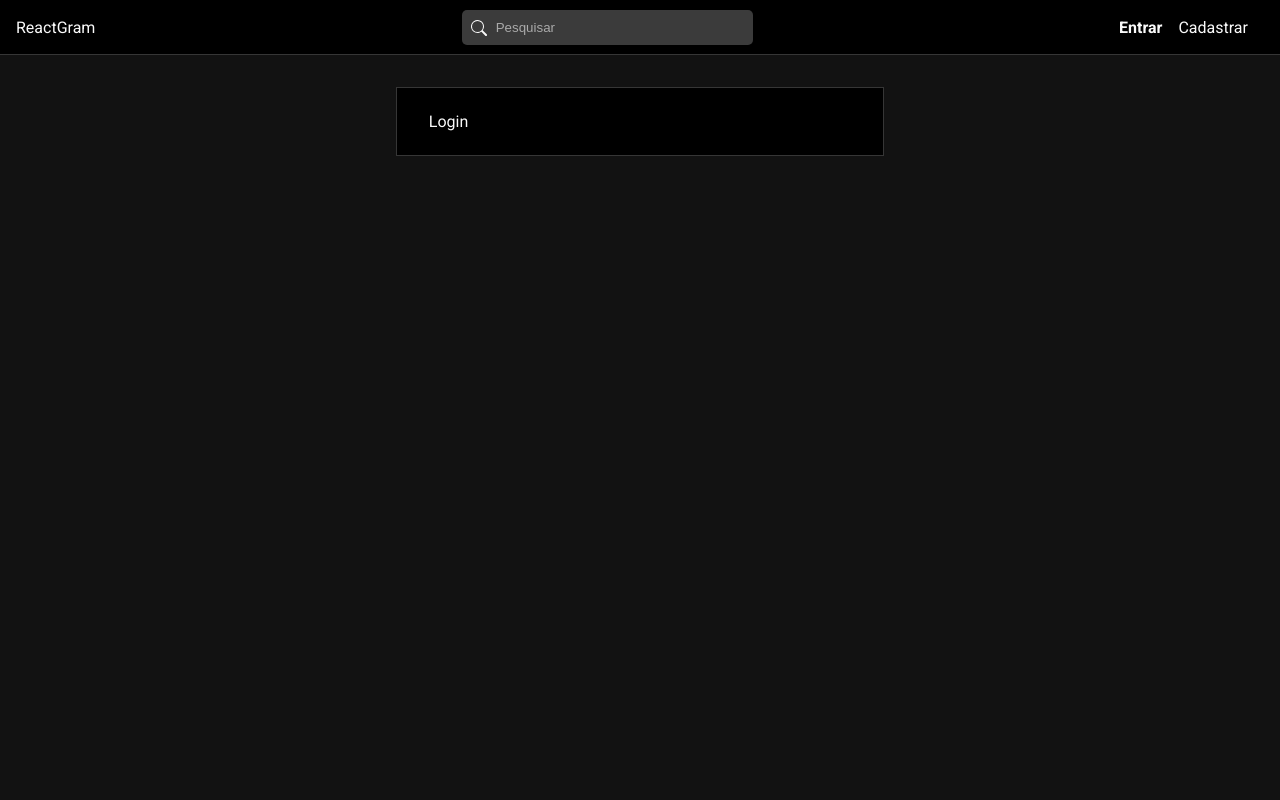
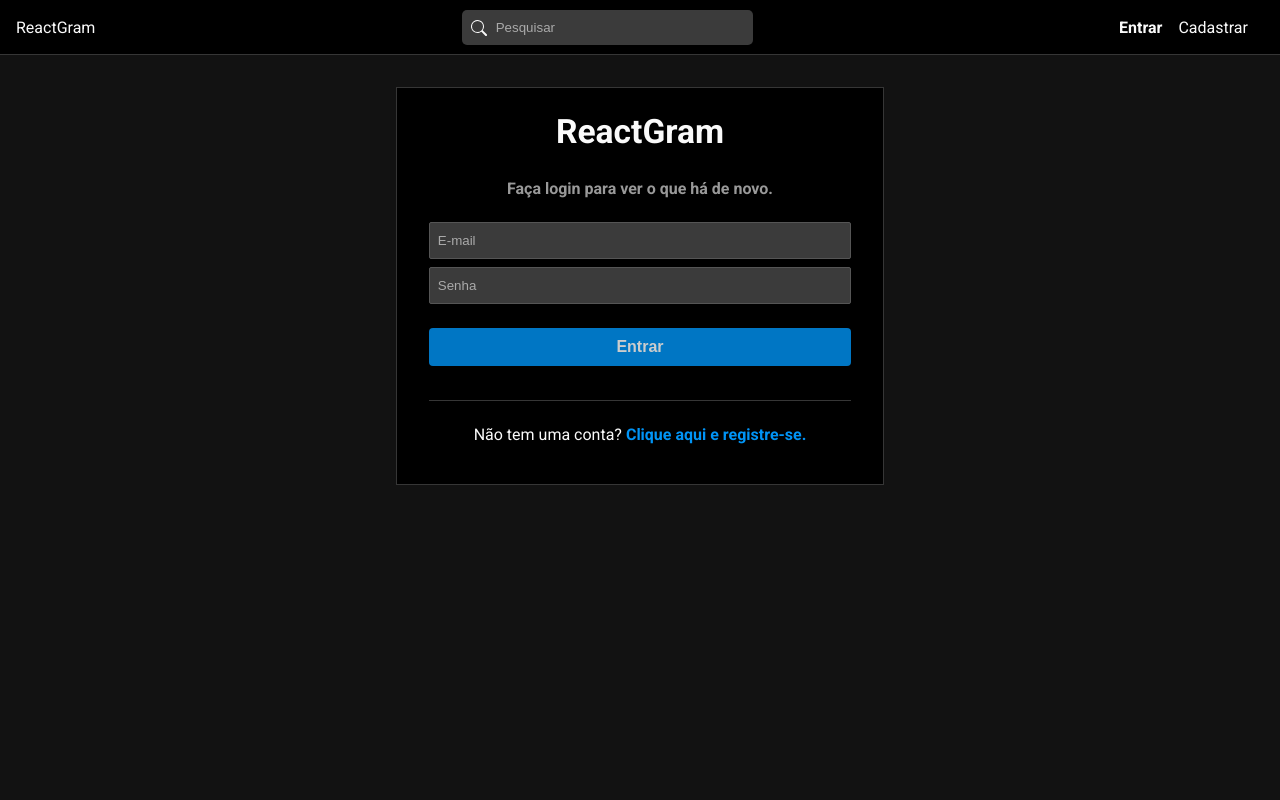
Before and after one commit to AndersonCamposs/ReactGram_frontend, a React (Vite) app: page /login in a window 1280 px wide. Shown: the top 800 px of the page. Built offline with nearby package versions, Linux system fonts and the light colour scheme.

Commit message:
Estruturação do formulário de login

```diff
--- a/src/pages/Auth/Login.jsx
+++ b/src/pages/Auth/Login.jsx
@@ -1,7 +1,43 @@
 import './Auth.css';
 
+// COMPONENTS
+import { Link } from 'react-router-dom';
+import Message from '../../components/Message';
+
+// HOOKS
+import { useState, useEffect } from 'react';
+import { useSelector, useDispatch } from 'react-redux';
+
+// REDUX
+
 const Login = () => {
-  return <div id="login">Login</div>;
+  const [email, setEmail] = useState('');
+  const [password, setPassword] = useState('');
+
+  const handleSubmit = (e) => {
+    e.preventDefault();
+    console.log(email, password);
+  };
+
+  return (
+    <div id="login">
+      <h2>ReactGram</h2>
+      <p className="subtitle">Faça login para ver o que há de novo.</p>
+      <form onSubmit={(e) => handleSubmit(e)}>
+        <input type="text" placeholder="E-mail" onChange={(e) => setEmail(e.target.value)} value={email || ''} />
+        <input
+          type="password"
+          placeholder="Senha"
+          onChange={(e) => setPassword(e.target.value)}
+          value={password || ''}
+        />
+        <input type="submit" value="Entrar" />
+      </form>
+      <p>
+        Não tem uma conta? <Link to="/register">Clique aqui e registre-se.</Link>
+      </p>
+    </div>
+  );
 };
 
 export default Login;
```
